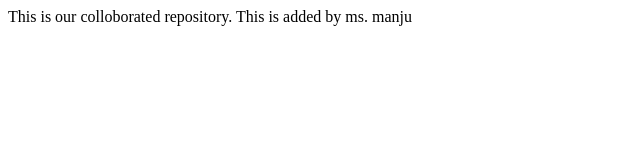
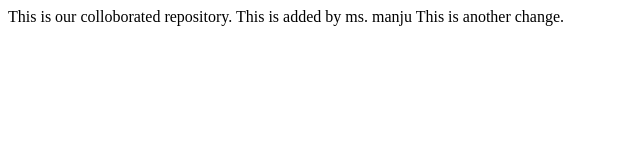
Before and after one commit to Dorababupc/trail, a plain HTML site: page index.html in a window 1280 px wide. Shown: the whole page, without its empty margins (0-640 px from the left). Drawn offline with Linux system fonts and the light colour scheme.

Commit message:
Update index.html

```diff
--- a/index.html
+++ b/index.html
@@ -9,5 +9,6 @@
 <body>
     This is our colloborated repository.
     This is added by ms. manju
+    This is another change.
 </body>
 </html>
```
